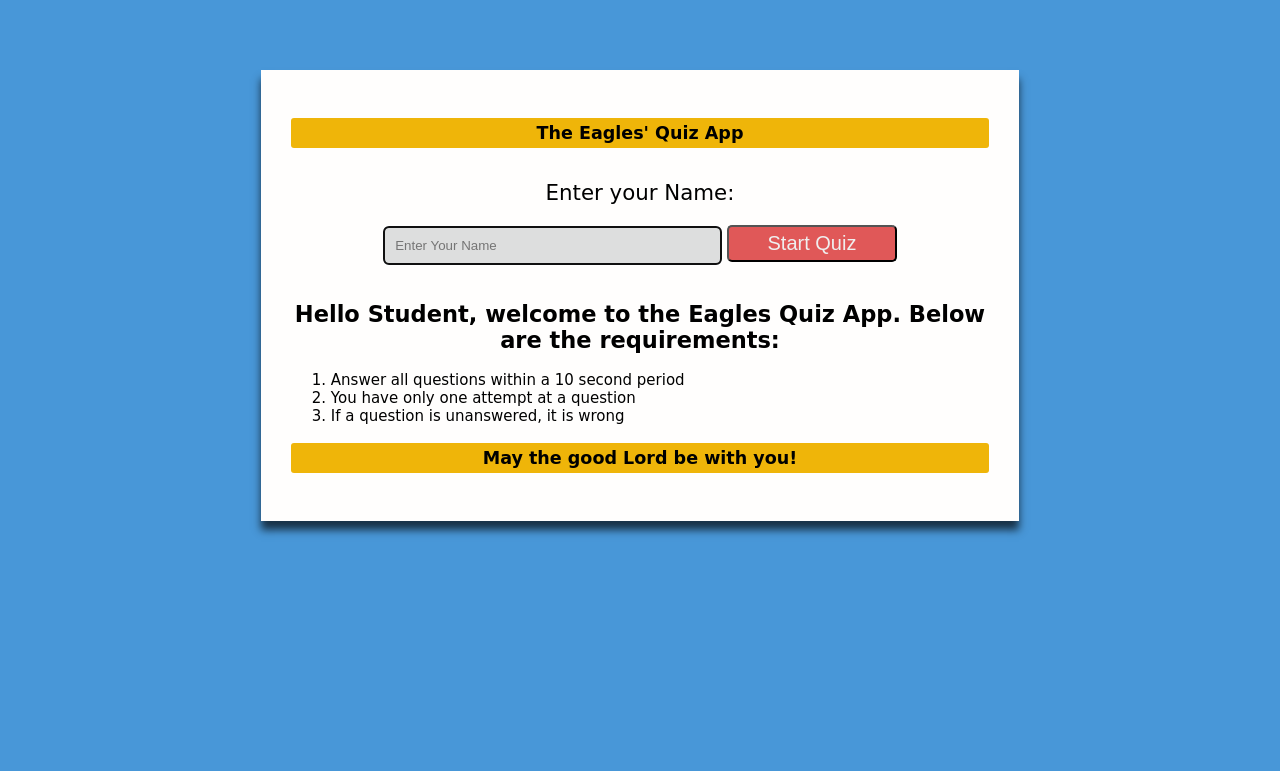
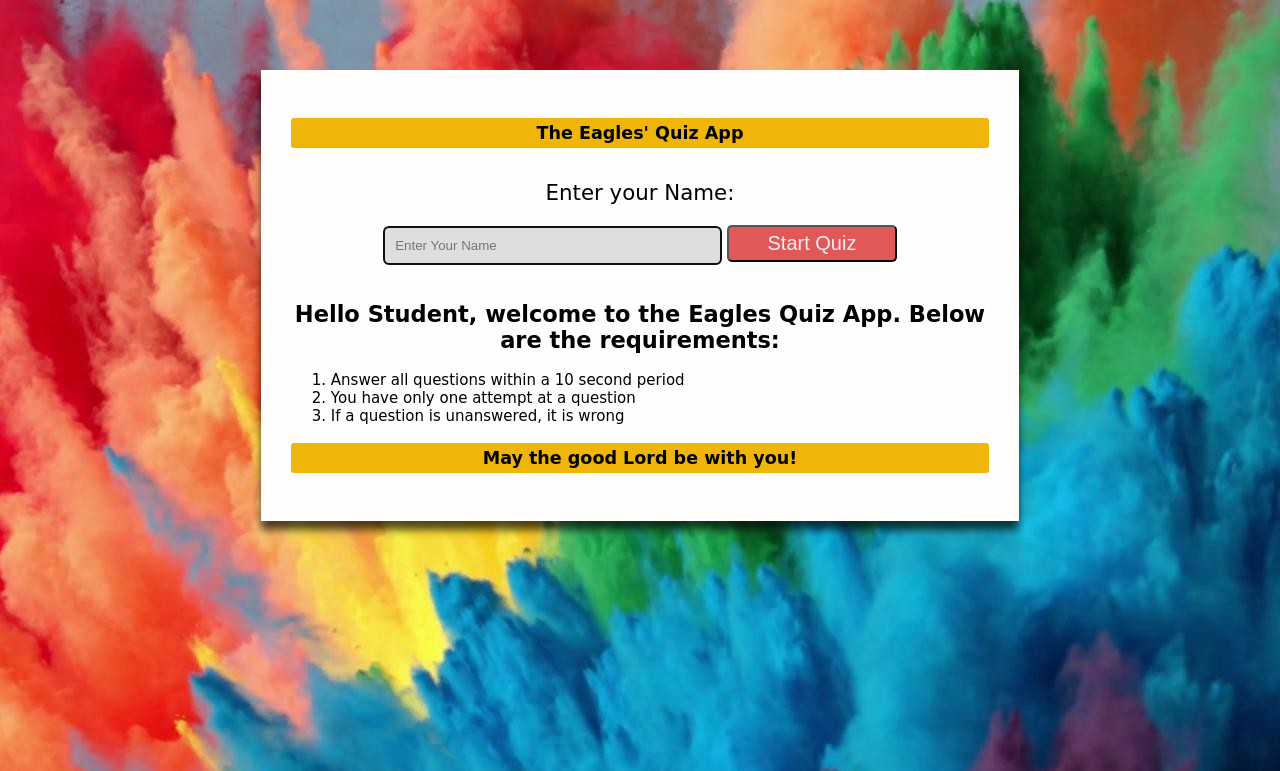
Before and after one commit to Christianakobiah/Eagles, a PHP site: page / in a window 1280 px wide. Shown: the top 771 px of the page. Run offline with PHP 8.4, Linux system fonts and the light colour scheme; some web fonts are replaced.

Commit message:
added files

```diff
--- a/index.css
+++ b/index.css
@@ -3,8 +3,8 @@
 }
 
 body.wholeshow {
-    background-color: #4897D8; /*electric-blue*/
-
+    /* background-color: #4897D8; electric-blue */
+   background: url('img/indexBack.jpg');
 }
 
 label {
```
Also changed, not shown: img/indexBack.jpg (added).
